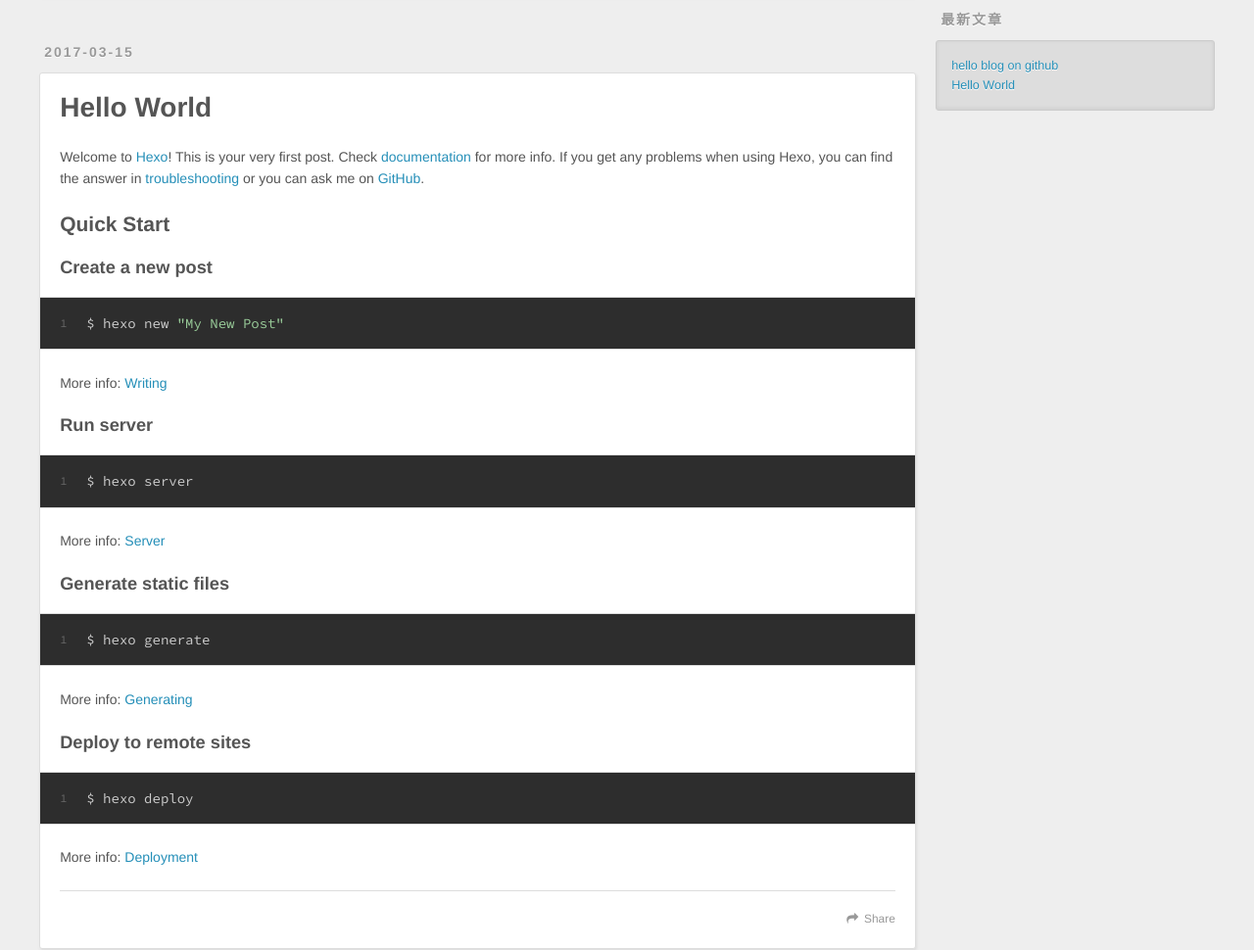
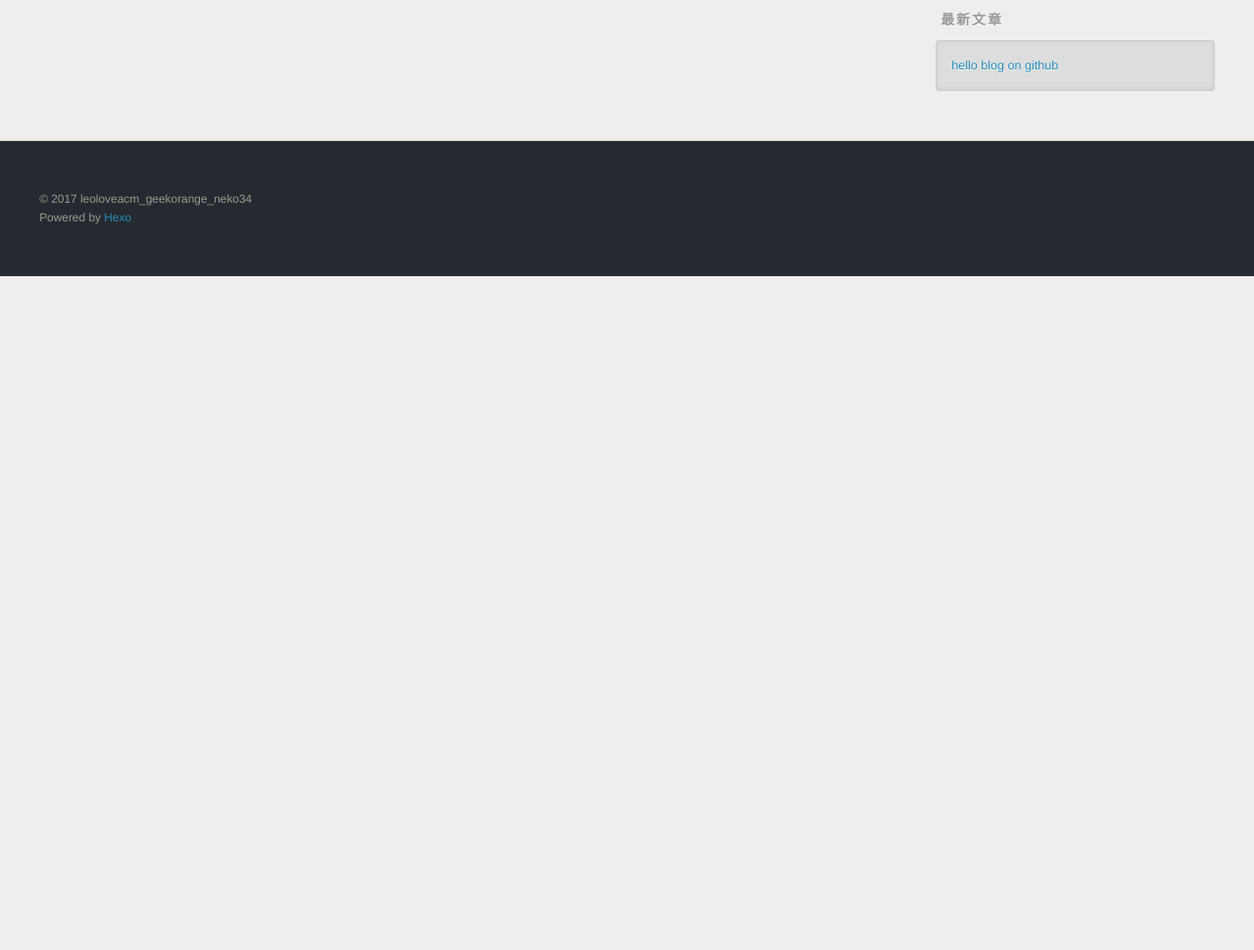
Before and after one commit to leoloveacm/leoloveacm.github.io, a plain HTML site: page index.html in a window 1280 px wide. Shown: the part 880-1850 px from the top of the page at 98% size. After the commit the page ends 1162 px from the top, so only its background shows below. Drawn offline with nearby package versions, Linux system fonts and the light colour scheme.

Commit message:
Site updated: 2017-03-15 22:44:02

```diff
--- a/index.html
+++ b/index.html
@@ -103,55 +103,10 @@
 
     </div>
     <footer class="article-footer">
-      <a data-url="http://yoursite.com/2017/03/15/hello-blog-on-github/" data-id="cj0b2bsua0001cwo0mixfehj0" class="article-share-link">Share</a>
+      <a data-url="http://yoursite.com/2017/03/15/hello-blog-on-github/" data-id="cj0b2uq3w0000i8o035pwltzr" class="article-share-link">Share</a>
 
 
   <ul class="article-tag-list"><li class="article-tag-list-item"><a class="article-tag-list-link" href="/tags/program/">program</a></li><li class="article-tag-list-item"><a class="article-tag-list-link" href="/tags/start/">start</a></li></ul>
-
-    </footer>
-  </div>
-
-</article>
-
-
-
-    <article id="post-hello-world" class="article article-type-post" itemscope itemprop="blogPost">
-  <div class="article-meta">
-    <a href="/2017/03/15/hello-world/" class="article-date">
-  <time datetime="2017-03-15T09:30:05.774Z" itemprop="datePublished">2017-03-15</time>
-</a>
-
-  </div>
-  <div class="article-inner">
-
-
-      <header class="article-header">
-
-
-    <h1 itemprop="name">
-      <a class="article-title" href="/2017/03/15/hello-world/">Hello World</a>
-    </h1>
-
-
-      </header>
-
-    <div class="article-entry" itemprop="articleBody">
-
-        <p>Welcome to <a href="https://hexo.io/" target="_blank" rel="external">Hexo</a>! This is your very first post. Check <a href="https://hexo.io/docs/" target="_blank" rel="external">documentation</a> for more info. If you get any problems when using Hexo, you can find the answer in <a href="https://hexo.io/docs/troubleshooting.html" target="_blank" rel="external">troubleshooting</a> or you can ask me on <a href="https://github.com/hexojs/hexo/issues" target="_blank" rel="external">GitHub</a>.</p>
-<h2 id="Quick-Start"><a href="#Quick-Start" class="headerlink" title="Quick Start"></a>Quick Start</h2><h3 id="Create-a-new-post"><a href="#Create-a-new-post" class="headerlink" title="Create a new post"></a>Create a new post</h3><figure class="highlight bash"><table><tr><td class="gutter"><pre><div class="line">1</div></pre></td><td class="code"><pre><div class="line">$ hexo new <span class="string">"My New Post"</span></div></pre></td></tr></table></figure>
-<p>More info: <a href="https://hexo.io/docs/writing.html" target="_blank" rel="external">Writing</a></p>
-<h3 id="Run-server"><a href="#Run-server" class="headerlink" title="Run server"></a>Run server</h3><figure class="highlight bash"><table><tr><td class="gutter"><pre><div class="line">1</div></pre></td><td class="code"><pre><div class="line">$ hexo server</div></pre></td></tr></table></figure>
-<p>More info: <a href="https://hexo.io/docs/server.html" target="_blank" rel="external">Server</a></p>
-<h3 id="Generate-static-files"><a href="#Generate-static-files" class="headerlink" title="Generate static files"></a>Generate static files</h3><figure class="highlight bash"><table><tr><td class="gutter"><pre><div class="line">1</div></pre></td><td class="code"><pre><div class="line">$ hexo generate</div></pre></td></tr></table></figure>
-<p>More info: <a href="https://hexo.io/docs/generating.html" target="_blank" rel="external">Generating</a></p>
-<h3 id="Deploy-to-remote-sites"><a href="#Deploy-to-remote-sites" class="headerlink" title="Deploy to remote sites"></a>Deploy to remote sites</h3><figure class="highlight bash"><table><tr><td class="gutter"><pre><div class="line">1</div></pre></td><td class="code"><pre><div class="line">$ hexo deploy</div></pre></td></tr></table></figure>
-<p>More info: <a href="https://hexo.io/docs/deployment.html" target="_blank" rel="external">Deployment</a></p>
-
-
-    </div>
-    <footer class="article-footer">
-      <a data-url="http://yoursite.com/2017/03/15/hello-world/" data-id="cj0b2bsua0000cwo0md3b54h5" class="article-share-link">Share</a>
-
 
     </footer>
   </div>
@@ -214,10 +169,6 @@
             <a href="/2017/03/15/hello-blog-on-github/">hello blog on github</a>
           </li>
 
-          <li>
-            <a href="/2017/03/15/hello-world/">Hello World</a>
-          </li>
-
       </ul>
     </div>
   </div>
```
Also changed, not shown: 2017/03/15/hello-blog-on-github/index.html (+1 -15 lines), archives/2017/03/index.html (+0 -23 lines), archives/2017/index.html (+0 -23 lines), archives/index.html (+0 -23 lines), categories/编程/index.html (+0 -4 lines), tags/program/index.html (+0 -4 lines), tags/start/index.html (+0 -4 lines).
